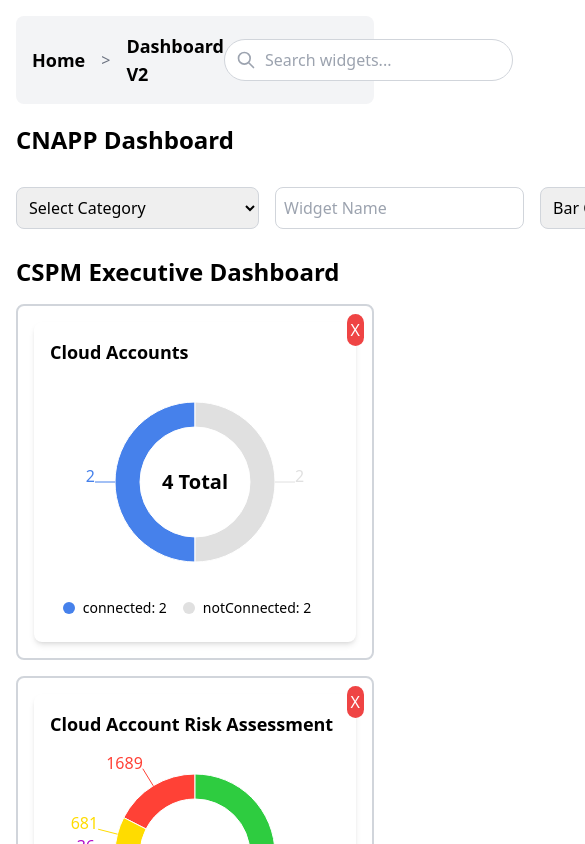
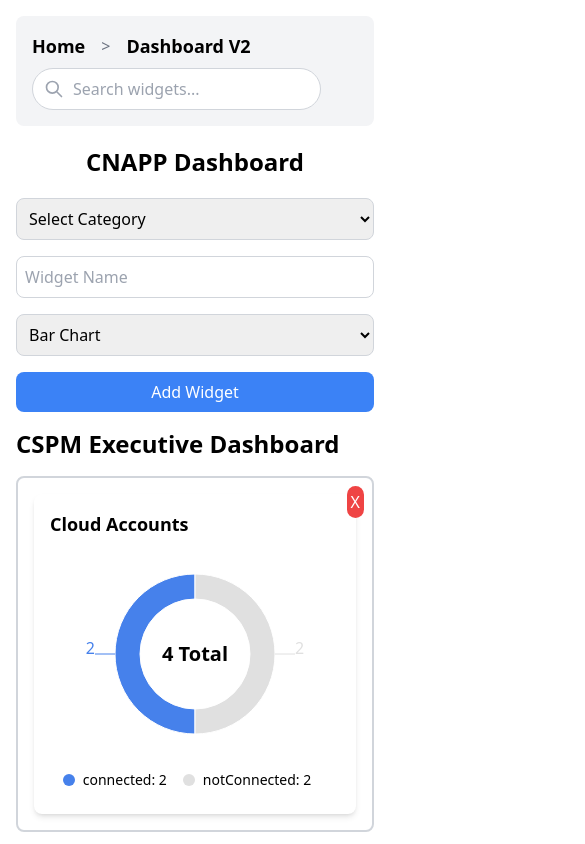
Before and after one commit to Dineshbabu1022001/CNAPP_Dashboard, a React (Create React App) app: page / in a window 390 px wide. Shown: the top 844 px of the page, 585 px wide, since content can reach past the window. Built offline with nearby package versions, Linux system fonts and the light colour scheme.

Commit message:
Update Dashboard.js

```diff
--- a/src/components/Dashboard.js
+++ b/src/components/Dashboard.js
@@ -59,19 +59,19 @@ const Dashboard = () => {
   return (
     <div className="container mx-auto p-4">
       <header className="mb-4">
-        <nav className="flex items-center justify-between bg-gray-100 p-4 rounded-lg">
+        <nav className="flex flex-wrap items-center justify-between bg-gray-100 p-4 rounded-lg">
           <div className="flex items-center space-x-4">
             <span className="text-lg font-semibold">Home</span>
             <span className="text-gray-500">&gt;</span>
             <span className="text-lg font-semibold">Dashboard V2</span>
           </div>
-          <div className="relative">
+          <div className="relative mt-2 md:mt-0">
             <input
               type="text"
               placeholder="Search widgets..."
               value={searchQuery}
               onChange={(e) => setSearchQuery(e.target.value)}
-              className="pl-10 pr-4 py-2 rounded-full border border-gray-300 focus:outline-none focus:ring-2 focus:ring-blue-500"
+              className="pl-10 pr-4 py-2 rounded-full border border-gray-300 focus:outline-none focus:ring-2 focus:ring-blue-500 w-full md:w-auto"
             />
             <svg
               className="absolute left-3 top-1/2 transform -translate-y-1/2 w-5 h-5 text-gray-400"
@@ -91,10 +91,10 @@ const Dashboard = () => {
       </header>
 
       <main>
-        <p className="font-bold text-2xl my-5">CNAPP Dashboard</p>
-        <div className="flex items-center space-x-4 mb-4">
+        <p className="font-bold text-2xl my-5 text-center sm:text-left">CNAPP Dashboard</p>
+        <div className="flex flex-wrap items-center space-y-4 space-x-0 sm:space-x-4 sm:space-y-0 mb-4 sm:text-left">
           <select
-            className="border border-gray-300 p-2 rounded-lg"
+            className="border border-gray-300 p-2 rounded-lg w-full sm:w-auto"
             value={selectedCategoryId || ''}
             onChange={(e) => setSelectedCategoryId(e.target.value)}
           >
@@ -110,10 +110,10 @@ const Dashboard = () => {
             placeholder="Widget Name"
             value={widgetName}
             onChange={(e) => setWidgetName(e.target.value)}
-            className="border border-gray-300 p-2 rounded-lg"
+            className="border border-gray-300 p-2 rounded-lg w-full sm:w-auto"
           />
           <select
-            className="border border-gray-300 p-2 rounded-lg"
+            className="border border-gray-300 p-2 rounded-lg w-full sm:w-auto"
             value={widgetType}
             onChange={(e) => setWidgetType(e.target.value)}
           >
@@ -123,7 +123,7 @@ const Dashboard = () => {
           </select>
           <button
             onClick={handleAddWidget}
-            className="bg-blue-500 text-white p-2 rounded-lg"
+            className="bg-blue-500 text-white p-2 rounded-lg w-full sm:w-auto"
           >
             Add Widget
           </button>
```
